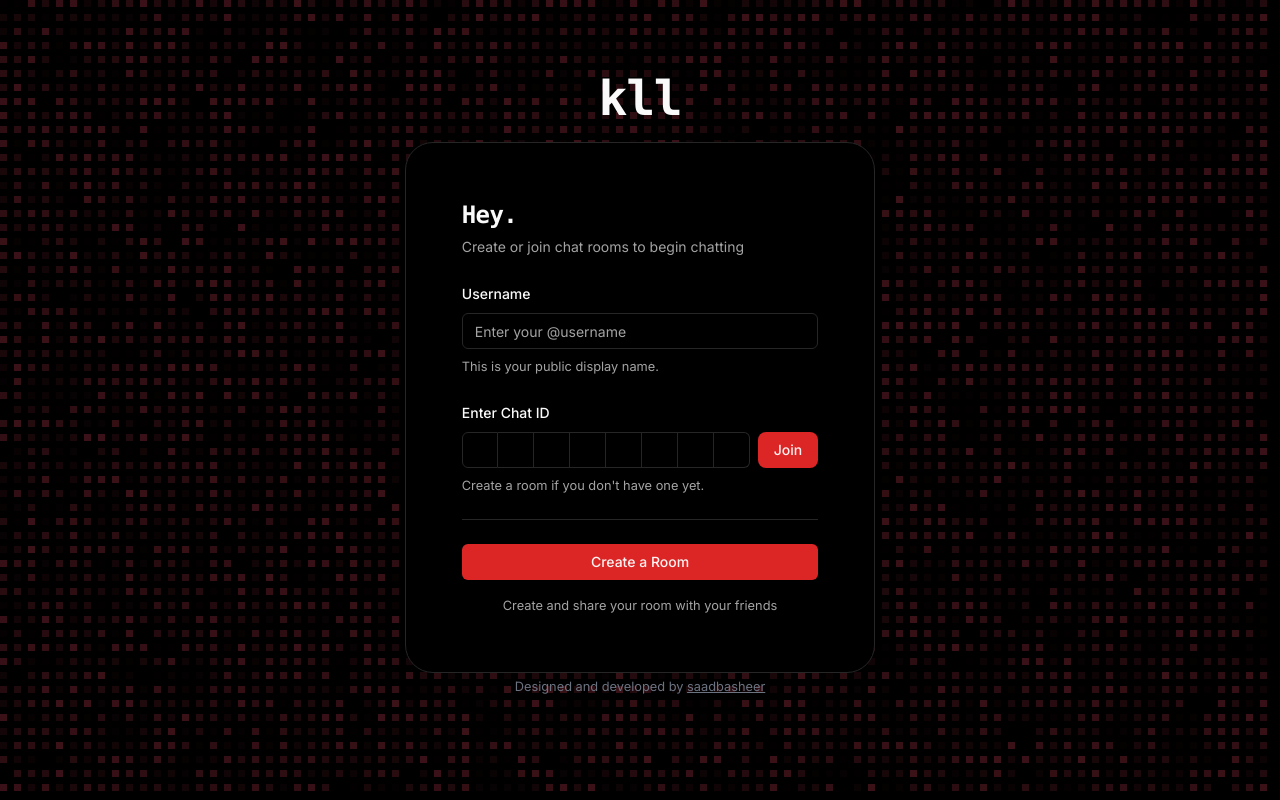
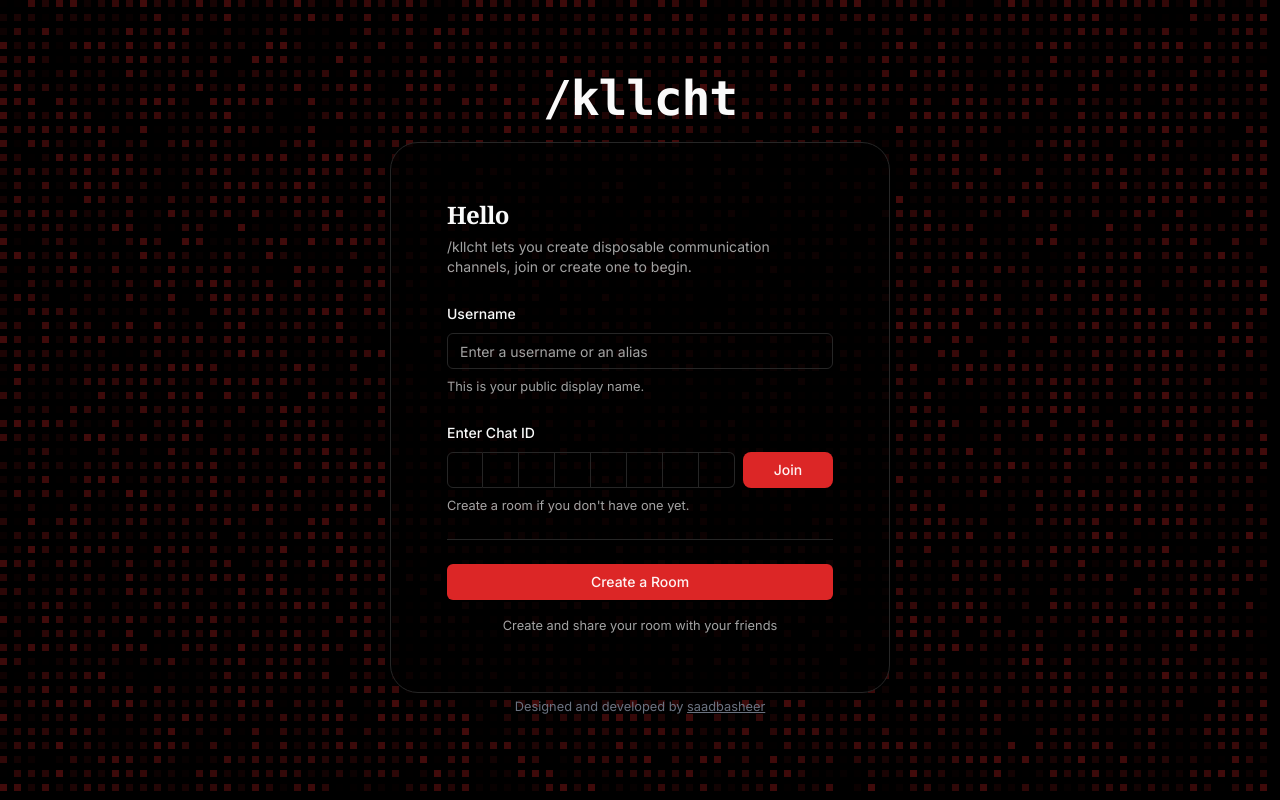
Before and after one commit to saadbasheer/kllcht, a Next.js app in the folder frontend/: page / in a window 1280 px wide. Built offline with nearby package versions, Linux system fonts and the light colour scheme.

Commit message:
overflow fixes and transparency

```diff
--- a/frontend/src/app/page.tsx
+++ b/frontend/src/app/page.tsx
@@ -7,8 +7,8 @@ import Footer from "@/components/Footer";
 export default function Home() {
   return (
     <main className="flex h-screen w-screen flex-col items-center p-20">
-      <BlurFade delay={0.5} duration={0.7} className="flex flex-col items-center">
-        <H1>kll</H1>
+      <BlurFade duration={0.7} className="flex flex-col items-center">
+        <H1>/kllcht</H1>
 
         <div>
         <Container />
--- a/frontend/src/components/Background.tsx
+++ b/frontend/src/components/Background.tsx
@@ -8,7 +8,7 @@ export default function Background() {
       <FlickeringGrid
         squareSize={7}
         gridGap={7}
-        color="#C63C51"
+        color="#dc2626" /* #C63C51 */
         maxOpacity={0.3}
         flickerChance={0.05}
       />
--- a/frontend/src/components/ChatContainer.tsx
+++ b/frontend/src/components/ChatContainer.tsx
@@ -17,7 +17,6 @@ interface Message {
   username: ReactNode;
   message: string;
 }
-
 
 type ChatContainerProps = {
   messages: Message[];
@@ -44,11 +43,13 @@ export default function ChatContainer({
   });
 
   return (
-    <div className="flex p-4 flex-col border md:w-1/3 h-screen w-auto lg:w-1/2 rounded-[1.75rem] bg-[#000000] text-gray-100">
+    <div className="flex p-4 flex-col border h-screen md:w- lg:w-1/2 w-auto rounded-[1.75rem] bg-black/50 backdrop-blur-sm overflow-hidden text-gray-100">
       <header className="flex items-center justify-between p-1 border-b border-border">
         <div className="flex items-center space-x-1">
           <Hash className="w-5 h-5 text-primary" />
-          <h1 className="text-white font-semibold font-mono lg:text-xl">{roomId}</h1>
+          <h1 className="text-white font-semibold font-mono lg:text-xl">
+            {roomId}
+          </h1>
         </div>
         <div className="flex items-center space-x-4">
           <Users className="w-5 h-5 text-gray-400" />
@@ -60,7 +61,7 @@ export default function ChatContainer({
         </div>
       </header>
 
-      <ScrollArea className="flex-grow">
+      <ScrollArea className="flex-grow overflow-y-auto">
         <div className="p-4 space-y-6">
           {messages.map((msg, index) => (
             <div key={index} className="space-y-2">
@@ -84,7 +85,7 @@ export default function ChatContainer({
             <PlusCircle className="w-5 h-5" />
           </Button>
           <Input
-          className="rounded-xl p-5"
+            className="rounded-xl p-5"
             value={inputMessage}
             onChange={(e) => setInputMessage(e.target.value)}
             placeholder="Type a message..."
@@ -111,7 +112,6 @@ export default function ChatContainer({
               />
             </svg>
           </Button>
-
         </div>
       </div>
     </div>
--- a/frontend/src/components/Container.tsx
+++ b/frontend/src/components/Container.tsx
@@ -17,22 +17,22 @@ export default function Container() {
 
 
   return (
-
-
-      <Card className="p-8 bg-[#000000]">
+    <Card className="p-8 bg-black/80 overflow-hidden lg:w-[500px]">
       <CardHeader>
-          <CardTitle className="text-2xl font-mono ">Hey.</CardTitle>
-          <CardDescription>
-            Create or join chat rooms to begin chatting
+        <CardTitle className="text-2xl font-serif font-bold ">Hello</CardTitle>
+        <CardDescription className=" text-wrap text-muted-foreground">
+          /kllcht lets you create disposable communication channels, join or
+          create one to begin.
         </CardDescription>
       </CardHeader>
       <CardContent>
-          <MainForm/>
+        <MainForm />
       </CardContent>
       <CardFooter className="flex justify-center -mt-2">
-          <p className="text-[0.8rem] text-muted-foreground text-center">Create and share your room with your friends</p>
+        <p className="text-[0.8rem] text-muted-foreground text-center">
+          Create and share your room with your friends
+        </p>
       </CardFooter>
     </Card>
-
   );
 }
--- a/frontend/src/components/MainForm.tsx
+++ b/frontend/src/components/MainForm.tsx
@@ -103,7 +103,7 @@ export function MainForm() {
                       setUsername(e.target.value);
                       field.onChange(e);
                     }}
-                    placeholder="Enter your @username"
+                    placeholder="Enter a username or an alias"
                     type="text"
                   />
                 </FormControl>
```
Lines whose indentation alone changed are shown as unchanged.
